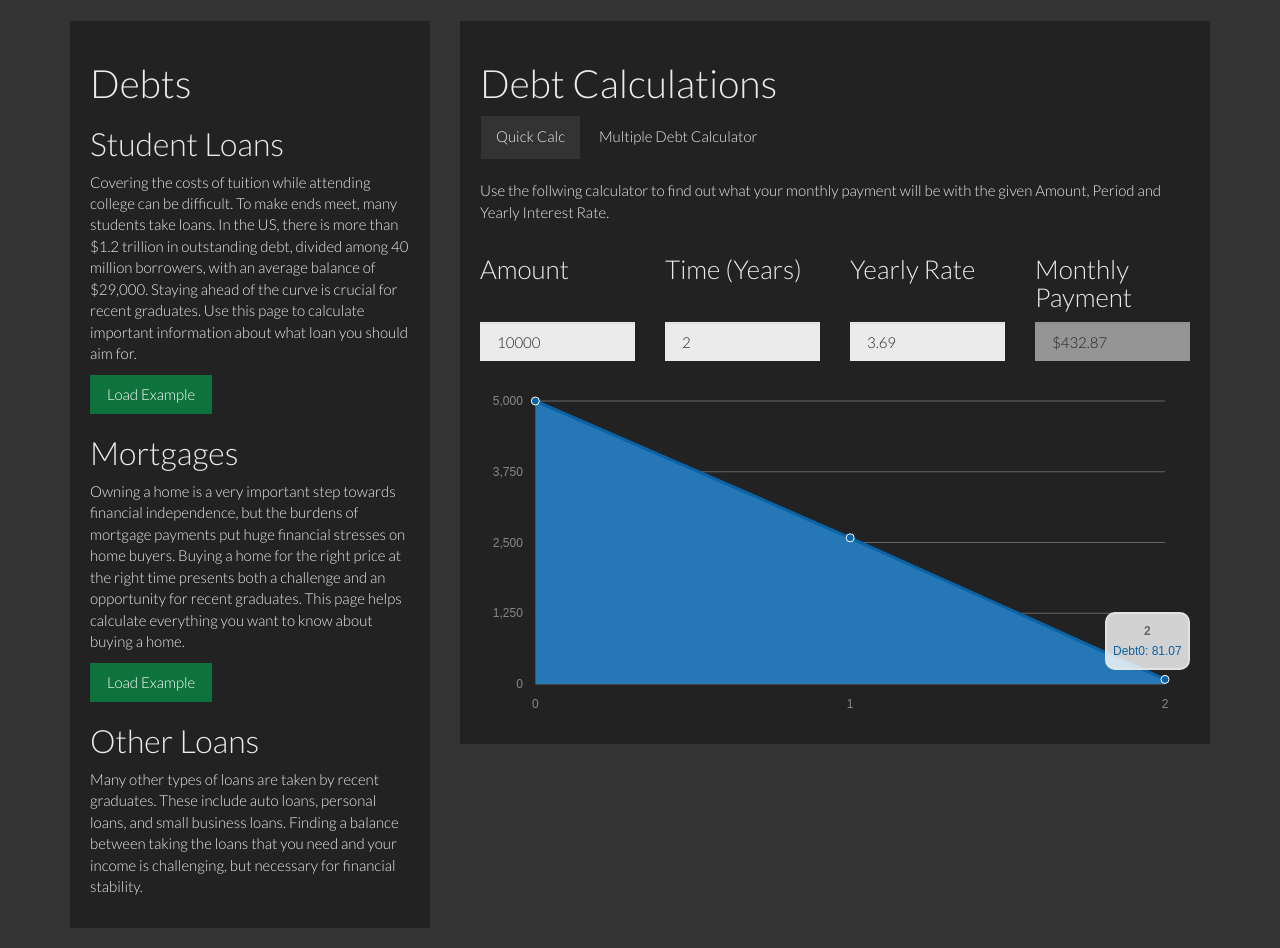
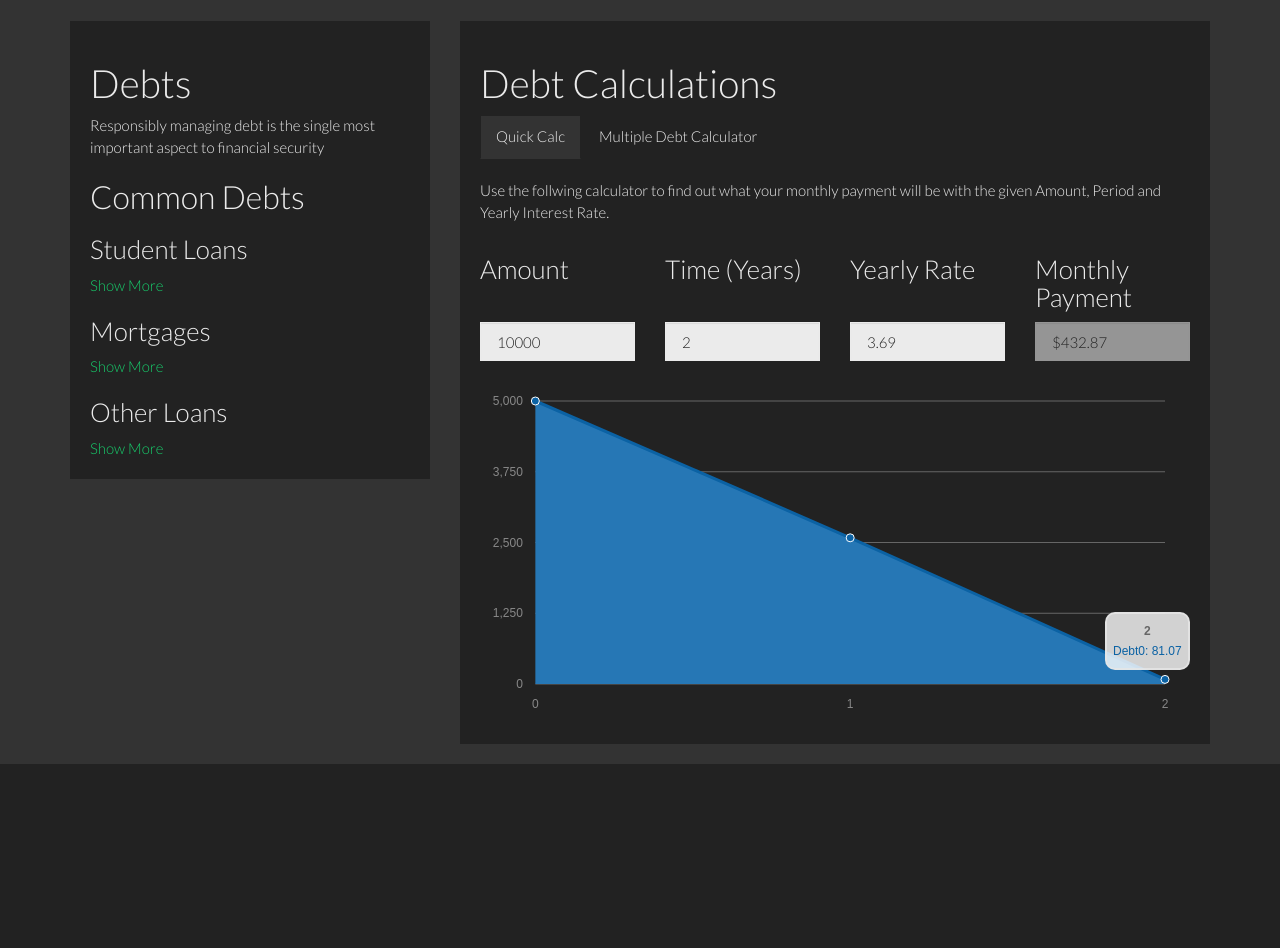
Before and after one commit to RaikesCohort2013/code-one-2015, a Django app: page /debts/ in a window 1280 px wide. Shown: the part 40-988 px from the top of the page. After the commit the page ends 804 px from the top, so only its background shows below. Run offline with Django 3.2, Linux system fonts and the light colour scheme; some libraries are stand-ins or nearby versions.

Commit message:
Added show more/less buttons

```diff
--- a/web/static/js/pages/debts.js
+++ b/web/static/js/pages/debts.js
@@ -45,6 +45,39 @@ function Debt(amount, period, rate) {
 function DebtsViewModel() {
     var self = this;
     self.quickCalcVisible = ko.observable(true);
+
+    self.linkTextStudent = ko.observable('Show More');
+    self.linkTextMortgage = ko.observable('Show More');
+    self.linkTextOther = ko.observable('Show More');
+
+    self.studentVisible = ko.observable(false);
+    self.mortgageVisible = ko.observable(false);
+    self.otherVisible = ko.observable(false);
+
+    self.showStudent = function() {
+        if(self.studentVisible()){
+            self.linkTextStudent('Show More');
+        } else {
+            self.linkTextStudent('Show Less');
+        }
+        self.studentVisible(!self.studentVisible());
+    };
+    self.showMortgage = function () {
+        if(self.mortgageVisible()){
+            self.linkTextMortgage('Show More');
+        } else {
+            self.linkTextMortgage('Show Less');
+        }
+        self.mortgageVisible(!self.mortgageVisible());
+    };
+    self.showOther = function () {
+        if(self.otherVisible()){
+            self.linkTextOther('Show More');
+        } else {
+            self.linkTextOther('Show Less');
+        }
+        self.otherVisible(!self.otherVisible());
+    };
 
     self.debt = ko.observable(new Debt(10000, 2, 3.69));
 
--- a/web/templates/pages/debts.html
+++ b/web/templates/pages/debts.html
@@ -6,17 +6,33 @@
 
 <h1>Debts</h1>
 
-<h2>Student Loans</h2>
-<p>Covering the costs of tuition while attending college can be difficult. To make ends meet, many students take loans. In the US, there is more than $1.2 trillion in outstanding debt, divided among 40 million borrowers, with an average balance of $29,000. Staying ahead of the curve is crucial for recent graduates. Use this page to calculate important information about what loan you should aim for.</p>
-<button class="btn btn-primary" data-bind="click: studentDebtExample">Load Example</button>
+<div>
+    <p>Responsibly managing debt is the single most important aspect to financial security</p>
 
-<h2>Mortgages</h2>
-<p>Owning a home is a very important step towards financial independence, but the burdens of mortgage payments put huge financial stresses on home buyers. Buying a home for the right price at the right time presents both a challenge and an opportunity for recent graduates. This page helps calculate everything you want to know about buying a home.</p>
-<button class="btn btn-primary" data-bind="click: mortgageDebtExample">Load Example</button>
+    <h2>Common Debts</h2>
 
-<h2>Other Loans</h2>
-<p>Many other types of loans are taken by recent graduates. These include auto loans, personal loans, and small business loans. Finding a balance between taking the loans that you need and your income is challenging, but necessary for financial stability.</p>
+    <div id="student">
+        <h3>Student Loans</h3>
+        <p data-bind="visible: studentVisible">Covering the costs of tuition while attending college can be difficult. To make ends meet, many students take loans. In the US, there is more than $1.2 trillion in outstanding debt, divided among 40 million borrowers, with an average balance of $29,000. Staying ahead of the curve is crucial for recent graduates. Use this page to calculate important information about what loan you should aim for. <br /> <br />
+            <button class="btn btn-primary" data-bind="click: studentDebtExample">Load Example</button>
+        </p>
+        <a href="" data-bind="click: showStudent, text: linkTextStudent"></a>
+    </div>
 
+    <div id="Mortgage">
+        <h3>Mortgages</h3>
+        <p data-bind="visible: mortgageVisible">Owning a home is a very important step towards financial independence, but the burdens of mortgage payments put huge financial stresses on home buyers. Buying a home for the right price at the right time presents both a challenge and an opportunity for recent graduates. This page helps calculate everything you want to know about buying a home. <br /> <br />
+            <button class="btn btn-primary" data-bind="click: mortgageDebtExample">Load Example</button>
+        </p>
+        <a href="" data-bind="click: showMortgage, text: linkTextMortgage"></a>
+    </div>
+
+    <div id="Other">
+        <h3>Other Loans</h3>
+        <p data-bind="visible: otherVisible">Many other types of loans are taken by recent graduates. These include auto loans, personal loans, and small business loans. Finding a balance between taking the loans that you need and your income is challenging, but necessary for financial stability.</p>
+        <a href="" data-bind="click: showOther, text: linkTextOther"></a>
+    </div>
+</div>
 
 {% endblock %}
 
```
